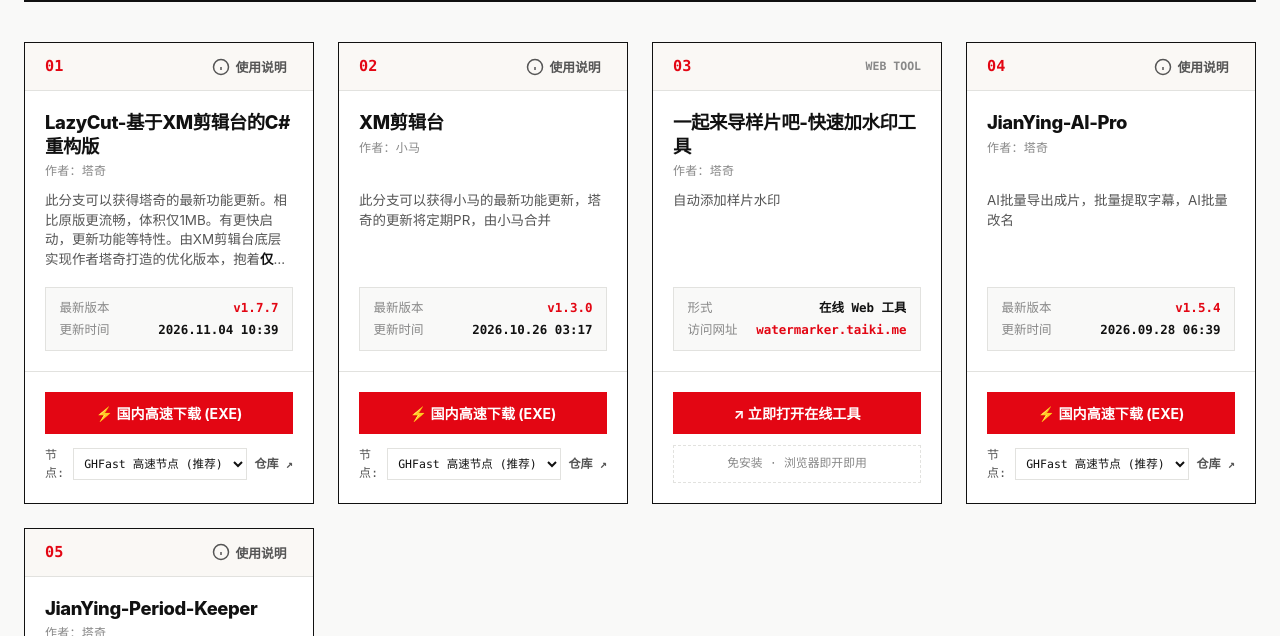
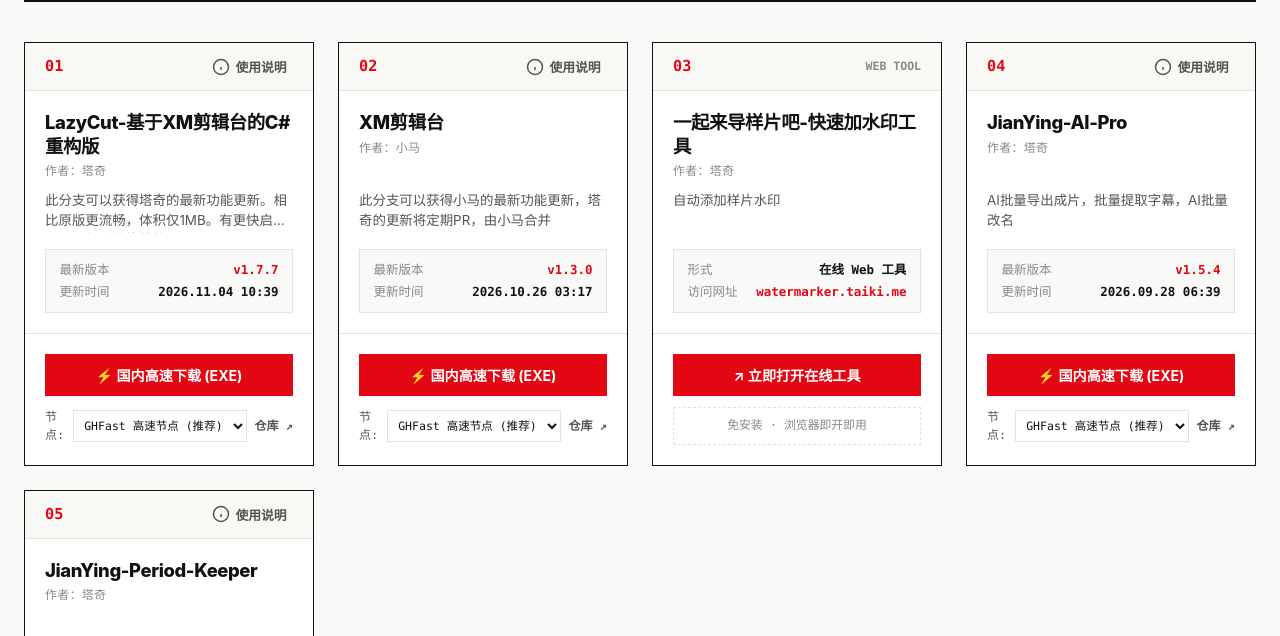
Before and after one commit to Kirota233/distributinon-site, a website: page public/index.html in a window 1280 px wide. Shown: the part 140-776 px from the top of the page. Drawn offline with Linux system fonts and the light colour scheme; no server answers.

Commit message:
chore: simplify LazyCut card description

```diff
--- a/public/index.html
+++ b/public/index.html
@@ -49,7 +49,7 @@
             <h2 class="item-title">LazyCut-基于XM剪辑台的C#重构版</h2>
             <div class="item-author">作者：塔奇</div>
           </div>
-          <p class="item-desc">此分支可以获得塔奇的最新功能更新。相比原版更流畅，体积仅1MB。有更快启动，更新功能等特性。由XM剪辑台底层实现作者塔奇打造的优化版本，抱着<strong>仅供大家解放双手</strong>的愿望。</p>
+          <p class="item-desc">此分支可以获得塔奇的最新功能更新。相比原版更流畅，体积仅1MB。有更快启动，更新功能等特性。</p>
 
           <div class="item-meta">
             <div class="meta-row">
--- a/public/style.css
+++ b/public/style.css
@@ -302,22 +302,17 @@ html, body {
   letter-spacing: 0.02em;
 }
 
-/* 简介文字高度锁定（4行空间统一对齐） */
+/* 简介文字高度锁定（2行空间统一对齐） */
 .item-desc {
   font-size: 0.84rem;
   color: var(--text-muted);
   line-height: 1.45;
-  height: 80px;
+  height: 42px;
   margin-bottom: 1rem;
   display: -webkit-box;
-  -webkit-line-clamp: 4;
+  -webkit-line-clamp: 2;
   -webkit-box-orient: vertical;
   overflow: hidden;
-}
-
-.item-desc strong {
-  color: var(--text);
-  font-weight: 800;
 }
 
 /* 版本与更新时间引用框（绝对数学对齐） */
```
